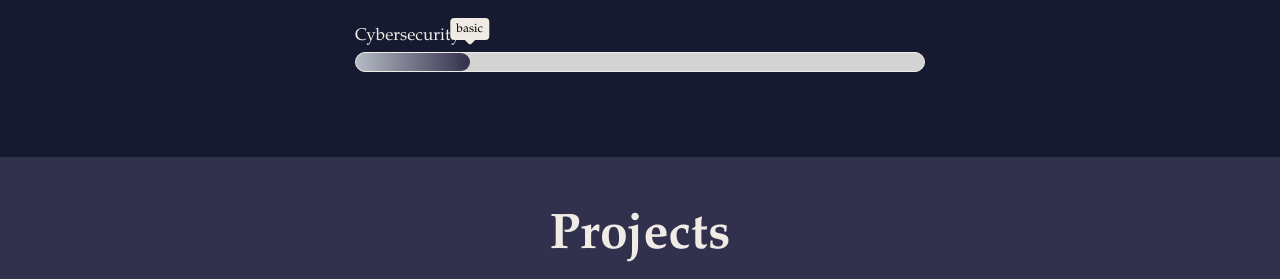
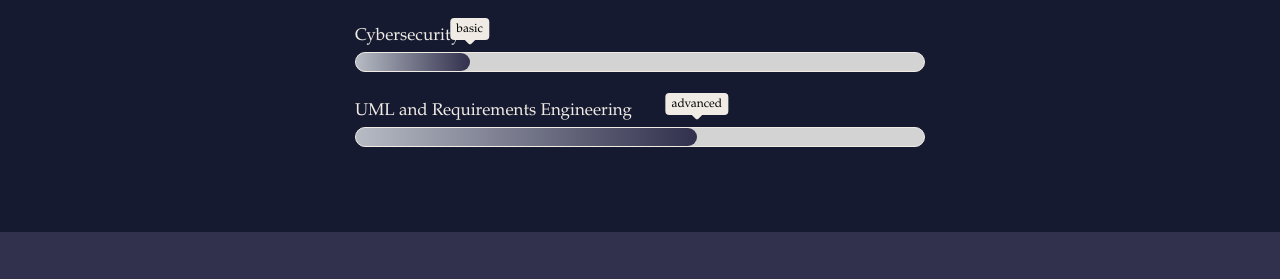
Before and after one commit to carlosecbarreiros/portfolio, a plain HTML site: page index.html in a window 1280 px wide. Shown: the part 2316-2595 px from the top of the page. Drawn offline with Linux system fonts and the light colour scheme.

Commit message:
Update index.html
Adição da skill de uml e engenharia de requisitos.

```diff
--- a/index.html
+++ b/index.html
@@ -119,6 +119,12 @@
                     <div class="skill-per" level="basic" per="20%" style="max-width: 20%;"></div>
                 </div>
             </div>
+            <div class="skills">
+                <div class="skill-name">UML and Requirements Engineering</div>
+                <div class="skill-bar">
+                    <div class="skill-per" level="advanced" per="60%" style="max-width: 60%;"></div>
+                </div>
+            </div>
         </div>
         <div class="container-projects">
             <h1 id="projects-title">Projects</h1>
```
